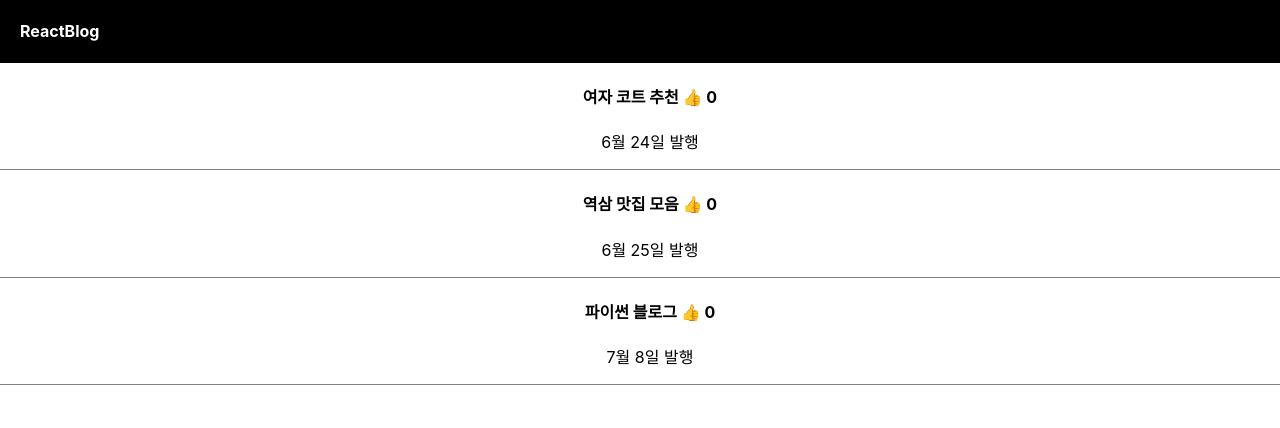
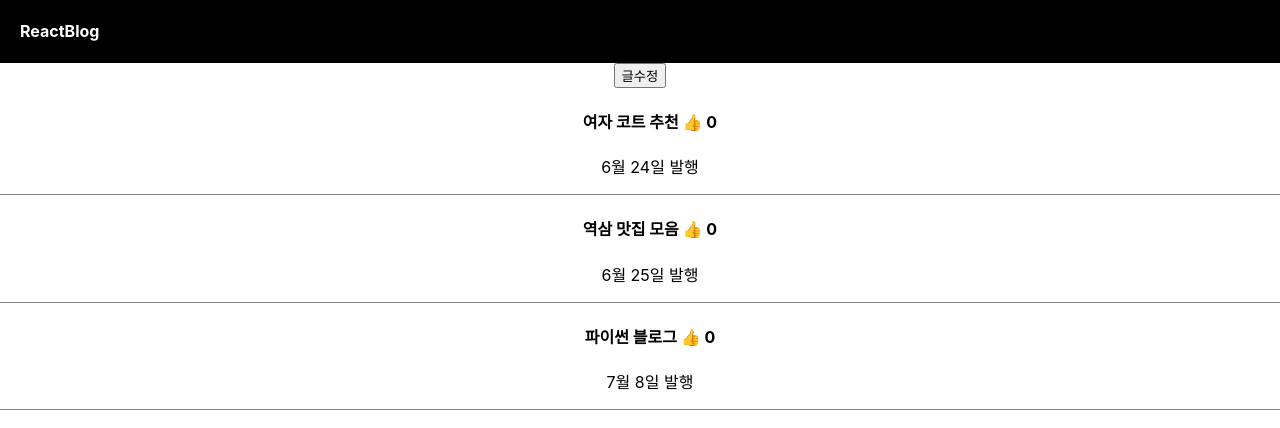
Before and after one commit to HgSon/codingApple-react-blog, a React (Create React App) app: page / in a window 1280 px wide. Shown: the top 428 px of the page. Built offline with nearby package versions, Linux system fonts and the light colour scheme.

Commit message:
state 배열 수정

```diff
--- a/src/App.js
+++ b/src/App.js
@@ -25,6 +25,8 @@ function App() {
 			<div className="black-nav">
 				<h4>{logo}</h4>
 			</div>
+
+			<button onClick={() => setTitle([...titles].map((title, index) => index === 0? "남자 코트 추천" : title))}>글수정</button>
 			{titles.map((title, index) => (
 				<div className="list" key={title}>
 					<h4>{title} <span onClick={() => handleClick(index)}>👍</span> {likes[index]} </h4>
```
